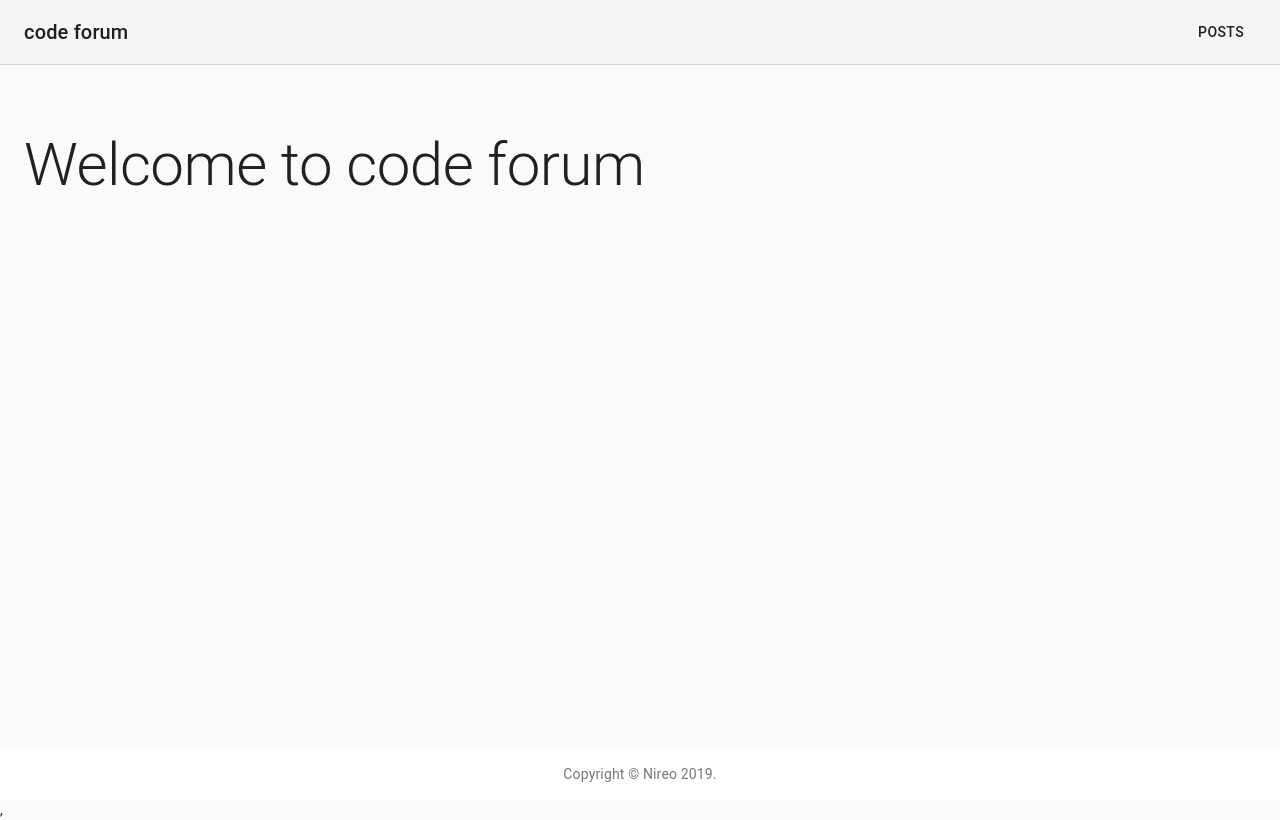
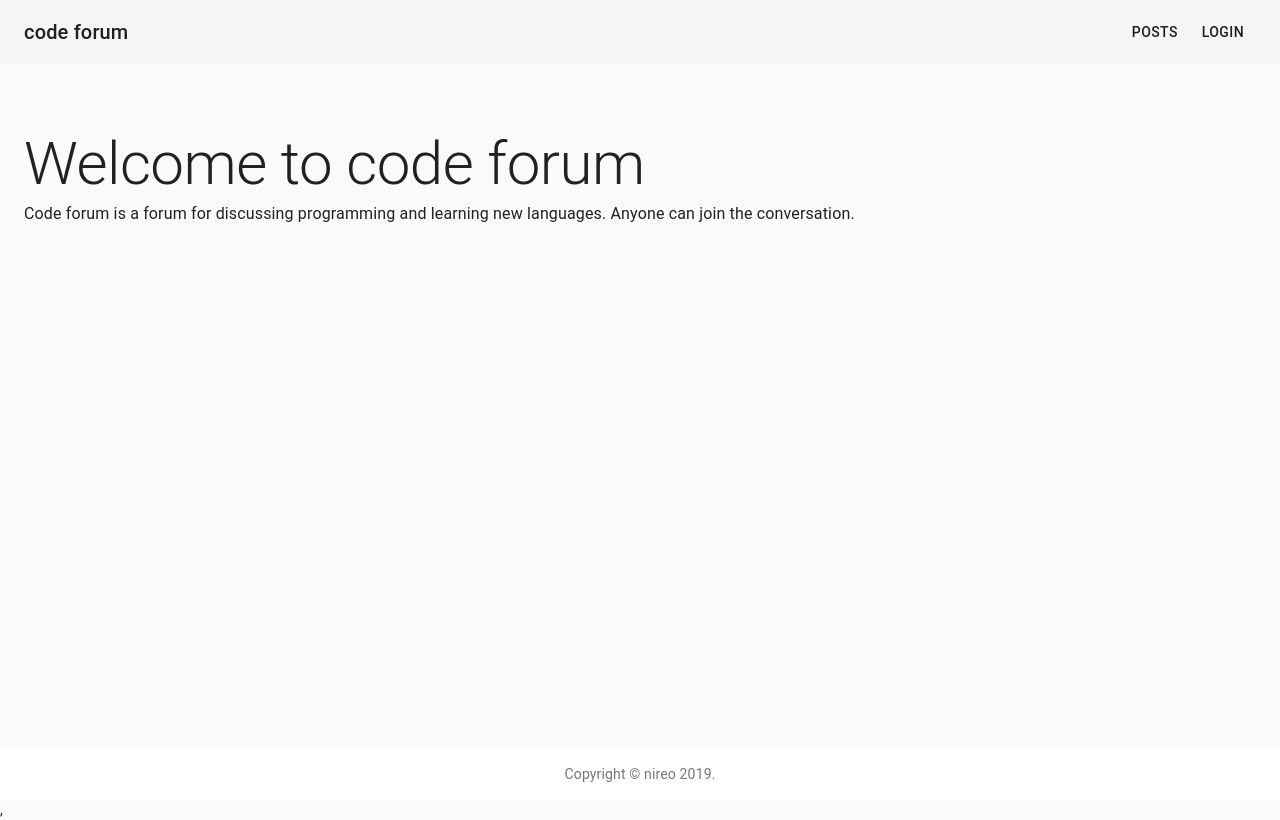
Before and after one commit to nireo/code-forum, a React (Create React App) app in the folder frontend/: page / in a window 1280 px wide. Built offline with nearby package versions, Linux system fonts and the light colour scheme.

Commit message:
separated navbar and copyright components

```diff
--- /dev/null
+++ b/frontend/src/components/Copyright.tsx
@@ -0,0 +1,18 @@
+import React from 'react';
+import Typography from '@material-ui/core/Typography';
+import Link from '@material-ui/core/Link';
+
+const Copyright: React.FC = () => {
+  return (
+    <Typography variant="body2" color="textSecondary" align="center">
+      {'Copyright © '}
+      <Link color="inherit" href="https://github.com/nireo">
+        nireo
+      </Link>{' '}
+      {new Date().getFullYear()}
+      {'.'}
+    </Typography>
+  );
+};
+
+export default Copyright;
--- a/frontend/src/components/Login/LoginPage.tsx
+++ b/frontend/src/components/Login/LoginPage.tsx
@@ -9,19 +9,8 @@ import Paper from '@material-ui/core/Paper';
 import Grid from '@material-ui/core/Grid';
 import Typography from '@material-ui/core/Typography';
 import { makeStyles } from '@material-ui/core/styles';
-
-const CopyRight: React.FC = () => {
-  return (
-    <Typography variant="body2" color="textSecondary" align="center">
-      {'Copyright © '}
-      <Link color="inherit" href="https://github.com/nireo">
-        nireo
-      </Link>{' '}
-      {new Date().getFullYear()}
-      {'.'}
-    </Typography>
-  );
-};
+import NavBar from '../layout/NavBar';
+import Copyright from '../Copyright';
 
 const useStyles = makeStyles(theme => ({
   layout: {
@@ -72,6 +61,7 @@ const LoginPage: React.FC = () => {
   return (
     <div>
       <CssBaseline />
+      <NavBar />
       <main className={classes.layout}>
         <Paper className={classes.paper}>
           <Typography component="h1" variant="h4" align="center">
@@ -130,7 +120,7 @@ const LoginPage: React.FC = () => {
             </Grid>
           </form>
         </Paper>
-        <CopyRight />
+        <Copyright />
       </main>
     </div>
   );
--- a/frontend/src/components/Main.tsx
+++ b/frontend/src/components/Main.tsx
@@ -3,22 +3,8 @@ import CssBaseline from '@material-ui/core/CssBaseline';
 import Typography from '@material-ui/core/Typography';
 import { makeStyles } from '@material-ui/core/styles';
 import Container from '@material-ui/core/Container';
-import Link from '@material-ui/core/Link';
-import AppBar from '@material-ui/core/AppBar';
-import ToolBar from '@material-ui/core/Toolbar';
-
-const CopyRight: React.FC = () => {
-  return (
-    <Typography variant="body2" color="textSecondary" align="center">
-      {'Copyright © '}
-      <Link color="inherit" href="https://github.com/nireo/code-forum">
-        Nireo
-      </Link>{' '}
-      {new Date().getFullYear()}
-      {'.'}
-    </Typography>
-  );
-};
+import NavBar from './layout/NavBar';
+import Copyright from './Copyright';
 
 const useStyles = makeStyles(theme => ({
   root: {
@@ -34,18 +20,6 @@ const useStyles = makeStyles(theme => ({
     padding: theme.spacing(2),
     marginTop: 'auto',
     backgroundColor: 'white'
-  },
-  appBar: {
-    borderBottom: `1px solid ${theme.palette.divider}`
-  },
-  toolbar: {
-    flexWrap: 'wrap'
-  },
-  toolbarTitle: {
-    flexGrow: 1
-  },
-  link: {
-    margin: theme.spacing(1, 1.5)
   }
 }));
 
@@ -54,39 +28,17 @@ const Main: React.FC = () => {
   return (
     <div className={classes.root}>
       <CssBaseline />
-      <AppBar
-        position="static"
-        color="default"
-        elevation={0}
-        className={classes.appBar}
-      >
-        <ToolBar className={classes.toolbar}>
-          <Typography
-            variant="h6"
-            color="inherit"
-            noWrap
-            className={classes.toolbarTitle}
-          >
-            code forum
-          </Typography>
-          <nav>
-            <Link
-              variant="button"
-              color="textPrimary"
-              href="#"
-              className={classes.link}
-            >
-              Posts
-            </Link>
-          </nav>
-        </ToolBar>
-      </AppBar>
+      <NavBar />
       <Container component="main" className={classes.main} maxWidth="lg">
         <Typography variant="h2">Welcome to code forum</Typography>
+        <Typography variant="subtitle1">
+          Code forum is a forum for discussing programming and learning new
+          languages. Anyone can join the conversation.
+        </Typography>
       </Container>
       <footer className={classes.footer}>
         <Container maxWidth="sm">
-          <CopyRight />
+          <Copyright />
         </Container>
       </footer>
     </div>
--- a/frontend/src/components/layout/NavBar.tsx
+++ b/frontend/src/components/layout/NavBar.tsx
@@ -1,25 +1,63 @@
 import React from 'react';
-import { Toolbar, Button, Typography } from '@material-ui/core';
+import Typography from '@material-ui/core/Typography';
+import { makeStyles } from '@material-ui/core/styles';
+import AppBar from '@material-ui/core/AppBar';
+import ToolBar from '@material-ui/core/Toolbar';
+import Link from '@material-ui/core/Link';
+
+const useStyles = makeStyles(theme => ({
+  appBar: {
+    borderBottom: `1px sp;od ${theme.palette.divider}`
+  },
+  toolbarTitle: {
+    flexGrow: 1
+  },
+  toolbar: {
+    flexWrap: 'wrap'
+  },
+  link: {
+    margin: theme.spacing(1, 1.5)
+  }
+}));
 
 const NavBar: React.FC = () => {
+  const classes = useStyles();
   return (
-    <div>
-      <Toolbar>
-        <Button size="small">Subscribe</Button>
+    <AppBar
+      position="static"
+      color="default"
+      elevation={0}
+      className={classes.appBar}
+    >
+      <ToolBar className={classes.toolbar}>
         <Typography
-          component="h2"
-          variant="h5"
+          variant="h6"
           color="inherit"
-          align="center"
           noWrap
+          className={classes.toolbarTitle}
         >
           code forum
         </Typography>
-        <Button variant="outlined" size="small">
-          Sign up
-        </Button>
-      </Toolbar>
-    </div>
+        <nav>
+          <Link
+            variant="button"
+            color="textPrimary"
+            href="/posts"
+            className={classes.link}
+          >
+            Posts
+          </Link>
+          <Link
+            variant="button"
+            color="textPrimary"
+            href="/login"
+            className={classes.link}
+          >
+            Login
+          </Link>
+        </nav>
+      </ToolBar>
+    </AppBar>
   );
 };
 
```
Also changed, not shown: 1 other file (tests, documents, lock files or other folders).
